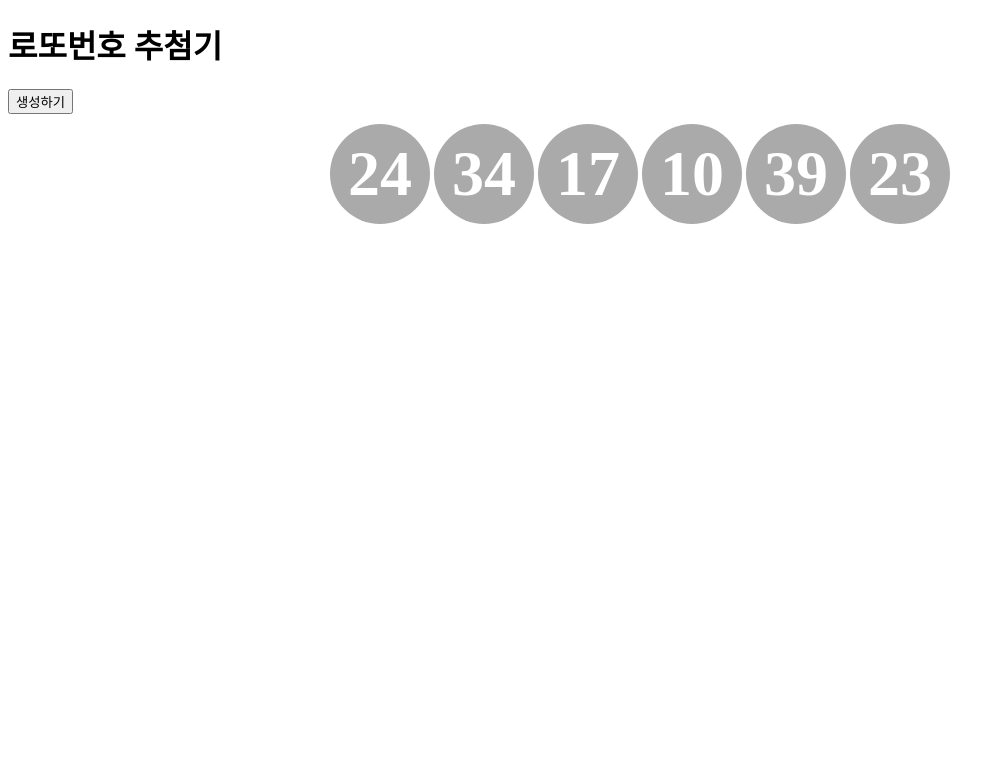
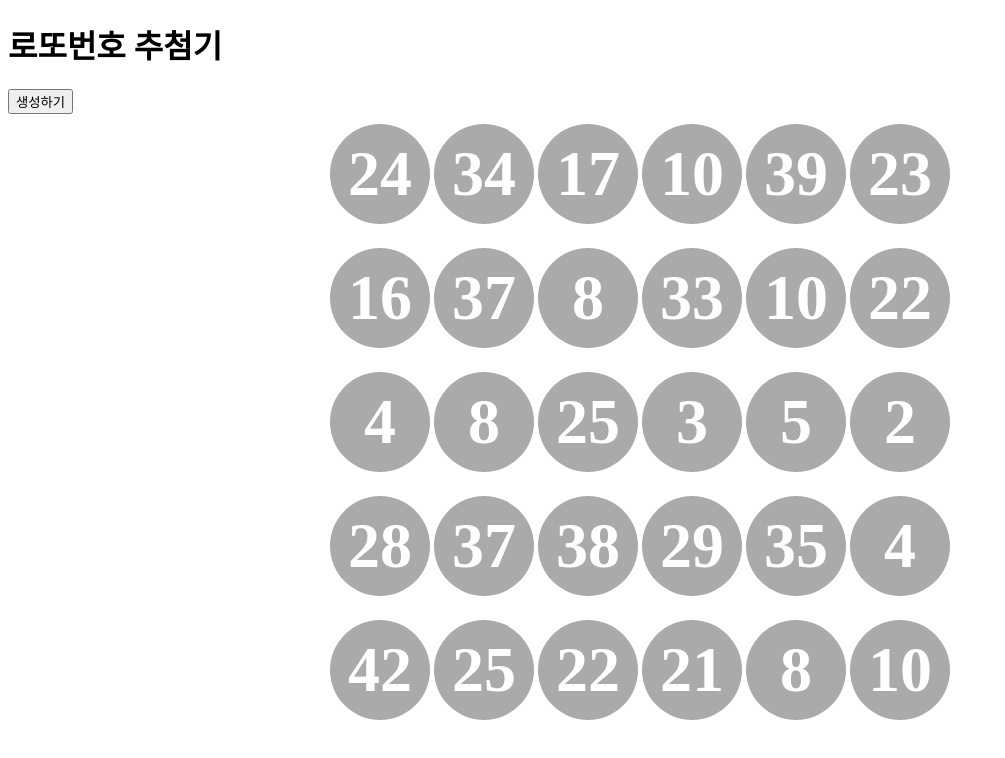
Before and after one commit to incheon-devs/study-git-flow-1st, a plain HTML site: page index.html in a window 1280 px wide. Both pictures are taken after a click on the button "생성하기". Shown: the whole page, without its empty margins (0-1005 px from the left). Drawn offline with Linux system fonts and the light colour scheme.

Commit message:
5개 세트로 추첨되도록 변경

```diff
--- a/index.html
+++ b/index.html
@@ -51,11 +51,13 @@ function getLuckyNumber(){
 }
 // 로또 번호(.number) html 생성 함수 작성 [feature/script]
 function genLottoHTML(){
-    var numbers = getLuckyNumber();
     var lottoHTML = '';
-    lottoHTML += '<div class="numset"><span class="number">';
-    lottoHTML += numbers.join('</span> <span class="number">');
-    lottoHTML += '</span></div>';
+    for (var i=0; i<5; i++) {
+        var numbers = getLuckyNumber();
+        lottoHTML += '<div class="numset"><span class="number">';
+        lottoHTML += numbers.join('</span> <span class="number">');
+        lottoHTML += '</span></div>';
+    }
     LOTTO.innerHTML = lottoHTML;
 }
 </script>
```
